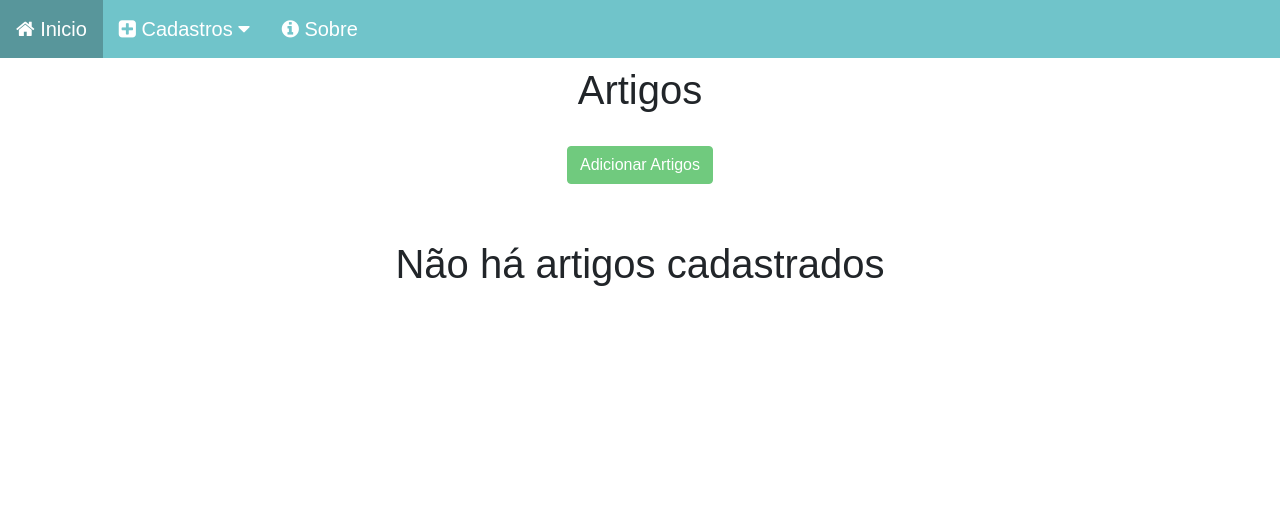
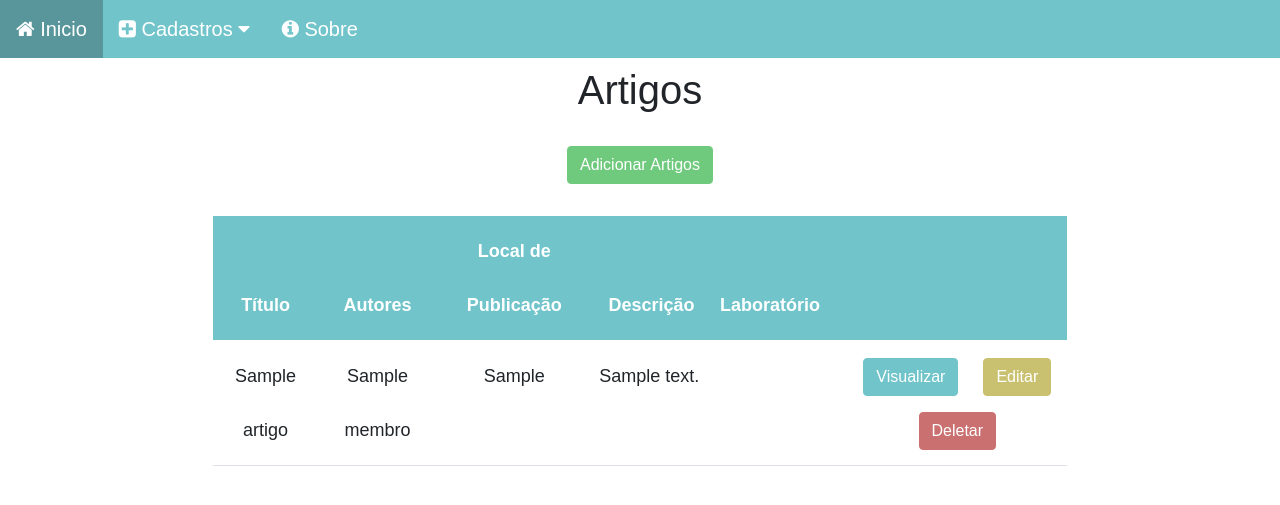
Before and after one commit to Renildo15/Gestor-Lab, a Django app: page /artigo/ in a window 1280 px wide. Shown: the top 505 px of the page. Run offline with Django 4.2, Linux system fonts and the light colour scheme; data comes from the database, SQL or seed files in the repository; both versions use the stored data as it was after the commit; tables that the repository leaves empty hold one stand-in row (values such as "Sample post").

Commit message:
Corrigindo o módulo #25

```diff
--- a/artigo_app/models.py
+++ b/artigo_app/models.py
@@ -1,10 +1,13 @@
 from django.db import models
+from laboratorio_app.models import Lab
+from membros_app.models import Membro
 
 class Artigo(models.Model):
     titulo = models.CharField(max_length=50)
-    autores = models.CharField(max_length=50)
+    autores = models.ForeignKey(Membro, on_delete=models.CASCADE, related_name='autores')
     local_Publi = models.CharField(max_length=150)
     descricao = models.CharField(max_length=150)
+    laboratorio_art = models.ForeignKey(Lab, on_delete=models.CASCADE, related_name='laboratorio_art')
 
 
     def __str__(self):
--- a/artigo_app/templates/art_form.html
+++ b/artigo_app/templates/art_form.html
@@ -47,13 +47,14 @@
         {% endblock  %}
     </div>
     <div class='col-8 m-auto pt-4 pb-2 text-center'>
-        <form name="form" id="form" action="{%if art %}{% url 'artigo:artUpdate' evt.id %}{%else%}{% url 'artigo:artCreate' %}{%endif%}" method="post">
+        <form name="form" id="form" action="{%if art %}{% url 'artigo:artUpdate' art.id %}{%else%}{% url 'artigo:artCreate' %}{%endif%}" method="post">
             {% block form %}
             {% csrf_token %}
             <div class='form-group mt-4'>Título: {{form.titulo}}</div>
             <div class='form-group mt-4'>Autores: {{form.autores}}</div>
             <div class='form-group mt-4'>Local de Pubicação: {{form.local_Publi}}</div>
             <div class='form-group mt-4'>Descrição: {{form.descricao}}</div>
+            <div class='form-group mt-4'>Laboratório {{form.laboratorio_art}}</div>
             <div class='form-group mt-4'></div>
             <input type="submit" class="btn btn-success" value="Salvar">
             {% endblock form %}
--- a/artigo_app/templates/art_index.html
+++ b/artigo_app/templates/art_index.html
@@ -42,15 +42,17 @@
     <div class='col-8 m-auto pt-3 pb-2 text-center'>
         <a href="{% url 'artigo:artForm' %}" class="btn btn-add">Adicionar Artigos</a>
     </div>
-    {% if arts %}
+    {% if art %}
     <div class='col-8 m-auto pt-4 pb-2 text-center'>
         <table class="table">
             <thead class="thead-dark">
               <tr>
                 <th scope="col">Título</th>
-                <th scope="col">Autores/th>
+                <th scope="col">Autores</th>
                 <th scope="col">Local de Publicação</th>
                 <th scope="col">Descrição</th>
+                <th scope="col">Laboratório</th>
+                <th scope="col"></th>
               </tr>
             </thead>
             <tbody>
@@ -60,6 +62,7 @@
                         <td>{{arts.autores}}</td>
                         <td>{{arts.local_Publi}}</td>
                         <td>{{arts.descricao}}<a></td>
+                        <td>{{arts.laboratorio_art}}<a></td>
                         <td>
                             <a href="{% url 'artigo:artView' arts.id %}" class="btn btn-view">Visualizar</a>
                             <a href="{% url 'artigo:artEdit' arts.id %}" class="btn btn-edit">Editar</a>
--- a/artigo_app/templates/art_view.html
+++ b/artigo_app/templates/art_view.html
@@ -48,6 +48,7 @@
         <strong>Autores: </strong>{{art.autores}}<br>
         <strong>Local de Publicação: </strong>{{art.local_Publi}}<br>
         <strong>Descrição: </strong>{{art.descricao}}<br>
+        <strong>Laboratório: </strong>{{art.laboratorio_art}}<br>
         {% endblock dados %}
     </div>
 <script src="https://cdn.jsdelivr.net/npm/@popperjs/core@2.9.2/dist/umd/popper.min.js" integrity="sha384-IQsoLXl5PILFhosVNubq5LC7Qb9DXgDA9i+tQ8Zj3iwWAwPtgFTxbJ8NT4GN1R8p" crossorigin="anonymous"></script>
--- a/laboratorio_app/templates/index.html
+++ b/laboratorio_app/templates/index.html
@@ -3,7 +3,7 @@
 <html lang="pt-br">
 <head>
     <meta charset="UTF-8">
-    <title>Gestor Lab - Laborátorio</title>
+    <title>Gestor Lab - Laboratório</title>
     <link href="https://cdn.jsdelivr.net/npm/bootstrap@5.0.2/dist/css/bootstrap.min.css" rel="stylesheet" integrity="sha384-EVSTQN3/azprG1Anm3QDgpJLIm9Nao0Yz1ztcQTwFspd3yD65VohhpuuCOmLASjC" crossorigin="anonymous">
     <link rel="stylesheet" href="{% static 'css/estilo.css' %}">
     <link rel="stylesheet" href="{% static 'css/line.css' %}">
```
Also changed, not shown: artigo_app/forms.py (+7 -1 lines), artigo_app/migrations/0001_initial.py (added), db.sqlite3.
